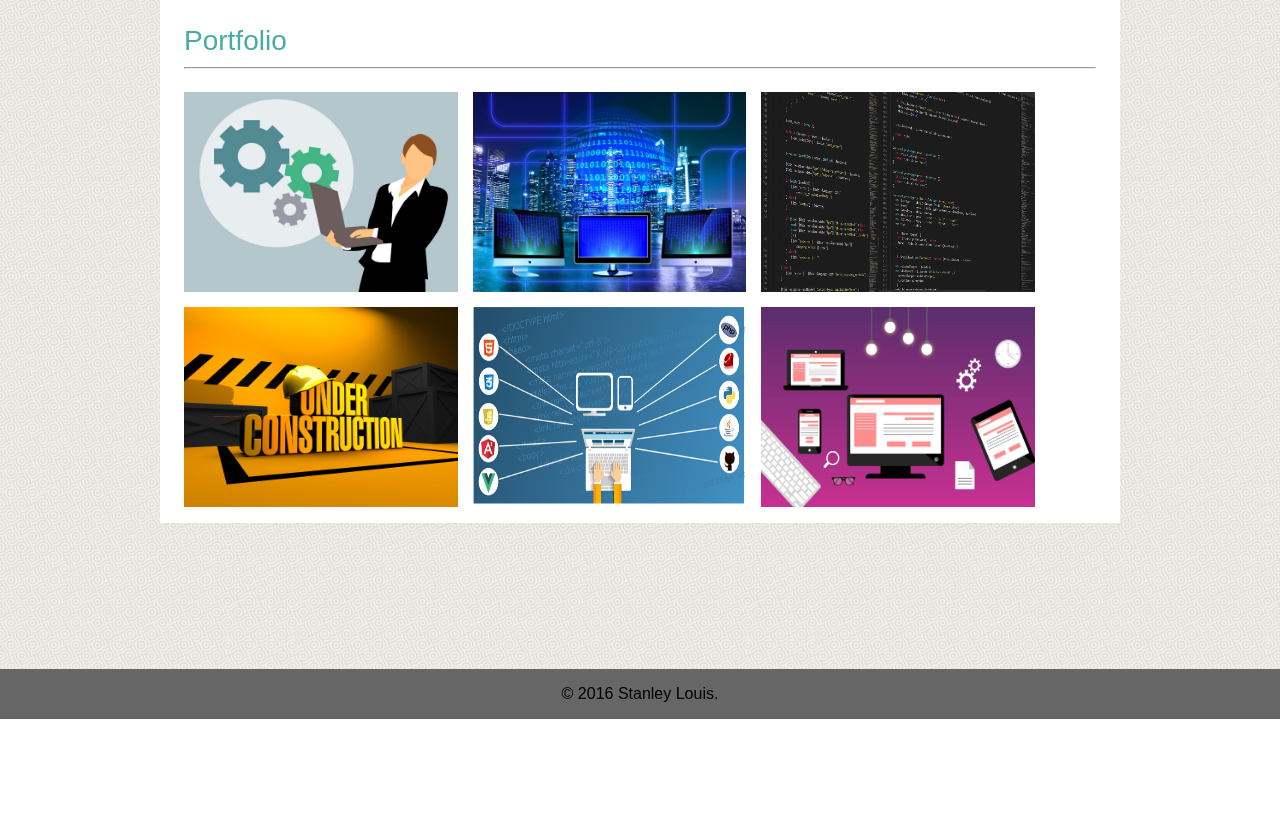
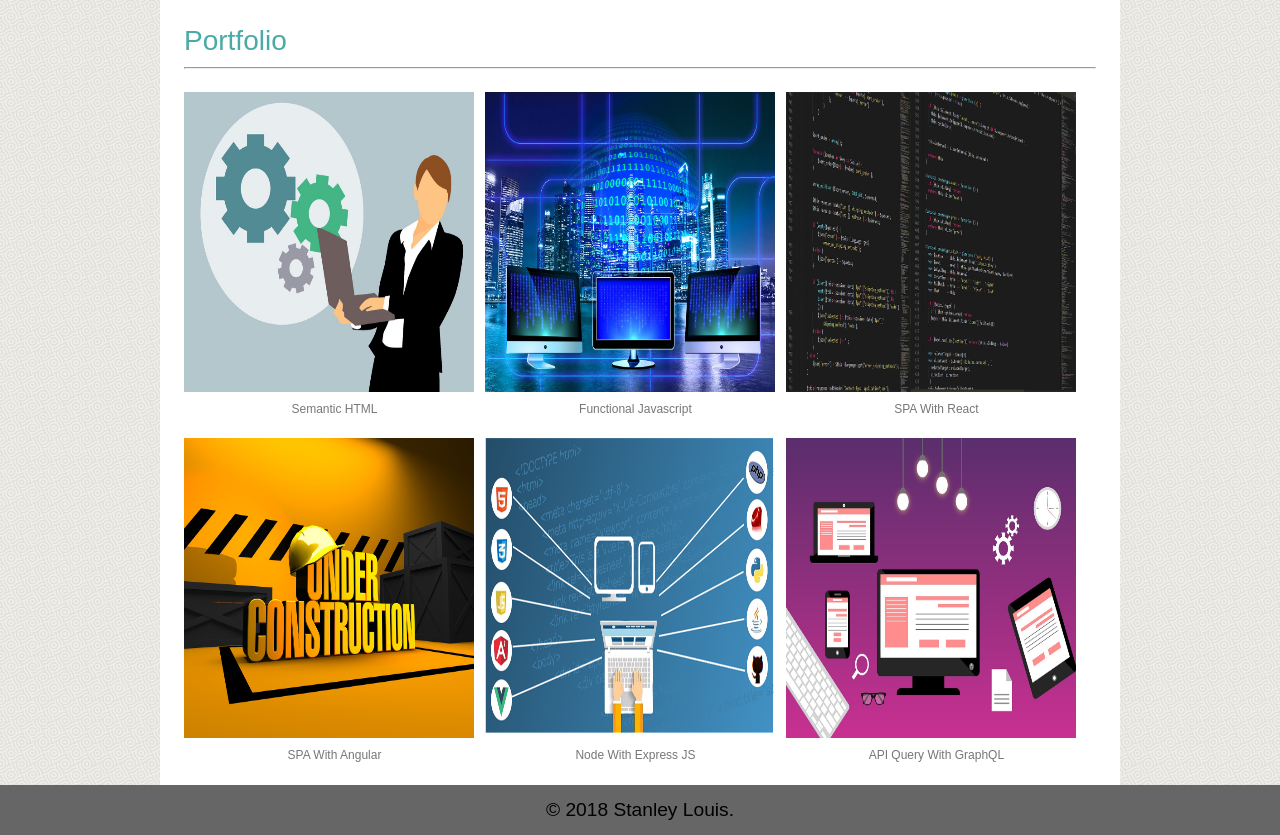
Before and after one commit to stanlouis/Basic-Porfolio, a plain HTML site: page porfolio.html in a window 1280 px wide. Shown: the part 81-916 px from the top of the page. Before the commit the page ends 800 px from the top, so only its background shows below. Drawn offline with Linux system fonts and the light colour scheme.

Commit message:
Adding titles to portfolio page

```diff
--- a/assets/css/style.css
+++ b/assets/css/style.css
@@ -16,10 +16,6 @@ body {
 h1,
 h2 {
     font-family: Georgia, 'Times New Roman', Times, serif;
-}
-
-h1.title {
-    color: #4aaaa5;
 }
 
 a {
@@ -110,6 +106,9 @@ nav a:hover {
     min-height: calc(100vh - 50px);
 }
 
+/**********************************
+  Main
+  ***********************************/
 #main {
     width: 960px;
     background-color: white;
@@ -120,17 +119,33 @@ nav a:hover {
     box-sizing: border-box;
 }
 
+h1.title {
+    color: #4aaaa5;
+}
+
 #profile-img {
     float: left;
     margin-right: 15px;
 }
 
+#gallery li {
+    float: left;
+    width: 33%;
+    text-align: center;
+}
+
+#gallery li p {
+    margin: 0;
+    /* padding: 5%; */
+    font-size: 0.75em;
+    color: #777777;
+}
+
 .portfolio-img {
-    float: left;
     margin-right: 15px;
     margin-top: 15px;
-    height: 200px;
-    width: 30%;
+    height: 300px;
+    width: 290px;
 }
 
 /* .profile-image {
@@ -142,6 +157,7 @@ nav a:hover {
 
 p {
     line-height: 28px;
+    font-size: 1.2em;
 }
 
 footer {
--- a/porfolio.html
+++ b/porfolio.html
@@ -39,13 +39,38 @@
                 <hr>
 
                 <div class="profile-content">
+                    <ul id="gallery">
+                        <li class="portfolio-li">
+                            <img src="./assets/images/development-icon-3335977_1280.jpg" alt="development icon" class="portfolio-img">
+                            <p>Semantic HTML</p>
+                        </li>
+                        <li class="portfolio-li">
+                            <img src="./assets/images/monitor-1307227_1280.jpg" alt="monitors " class="portfolio-img">
+                            <p>Functional Javascript</p>
+                        </li>
+                        <li class="portfolio-li">
+                            <img src="./assets/images/programming-1873854_1280.png" alt="code screenshot" class="portfolio-img">
+                            <p>SPA With React</p>
+                        </li>
+                        <li class="portfolio-li">
+                            <img src="./assets/images/under-2891888_1280.jpg " alt="under construction" class="portfolio-img">
+                            <p>SPA With Angular</p>
+                        </li>
+                        <li class="portfolio-li">
+                            <img src="./assets/images/web-1935737_1280.png " alt="development icon " class="portfolio-img">
+                            <p>Node With Express JS</p>
+                        </li>
+                        <li class="portfolio-li">
+                            <img src="./assets/images/website-3374825_1280.jpg " alt="development icon" class="portfolio-img">
+                            <p>API Query With GraphQL</p>
+                        </li>
+                    </ul>
 
-                    <img src="./assets/images/development-icon-3335977_1280.jpg" alt="development icon" class="portfolio-img">
-                    <img src="./assets/images/monitor-1307227_1280.jpg" " alt="monitors " class="portfolio-img ">
-                        <img src="./assets/images/programming-1873854_1280.png " " alt="code screenshot" class="portfolio-img">
-                    <img src="./assets/images/under-2891888_1280.jpg" " alt="under construction " class="portfolio-img ">
-                        <img src="./assets/images/web-1935737_1280.png " " alt="development icon" class="portfolio-img">
-                    <img src="./assets/images/website-3374825_1280.jpg" " alt="development icon " class="portfolio-img ">
+
+
+
+
+
 
                 </div>
 
@@ -54,7 +79,7 @@
     </div>
 
     <footer>
-        <p>&copy; 2016 Stanley Louis.</p>
+        <p>&copy; 2018 Stanley Louis.</p>
     </footer>
 </body>
 
```
Also changed, not shown: contact.html (+1 -1 lines), index.html (+1 -8 lines).
